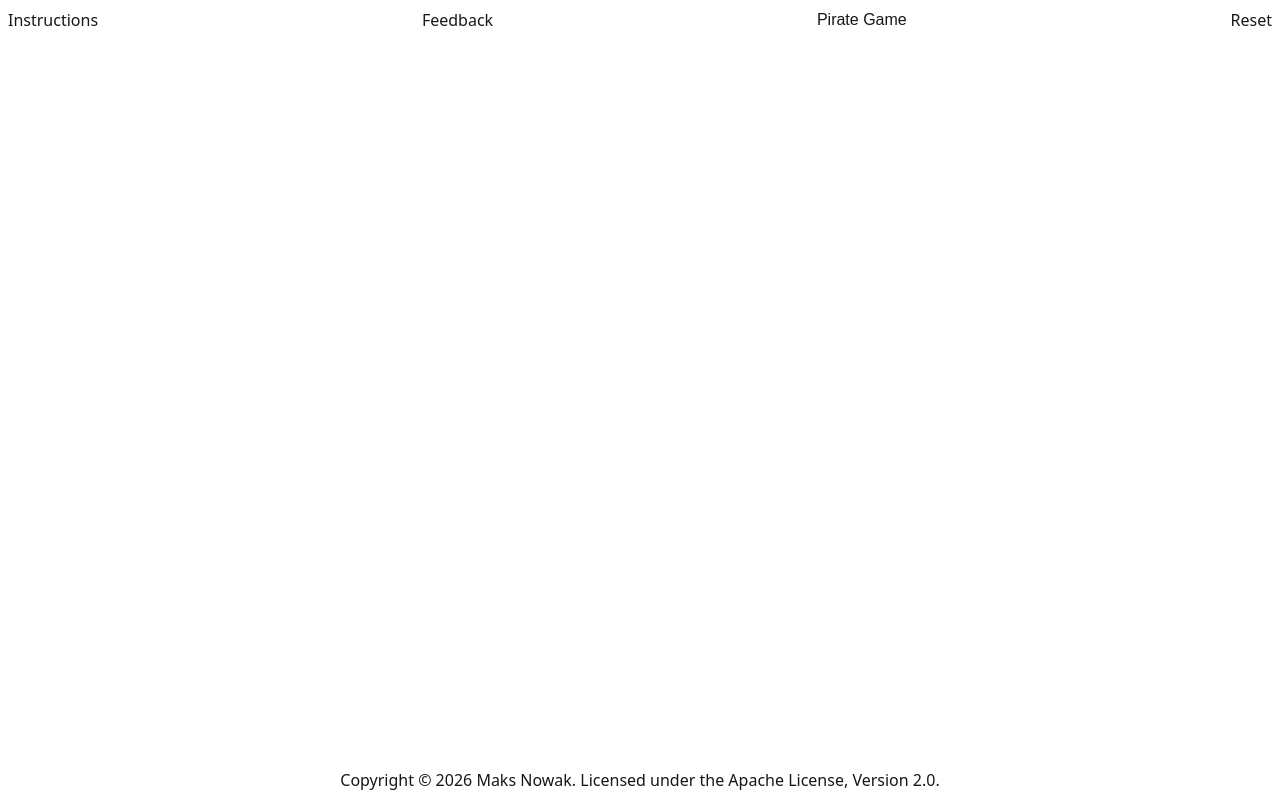
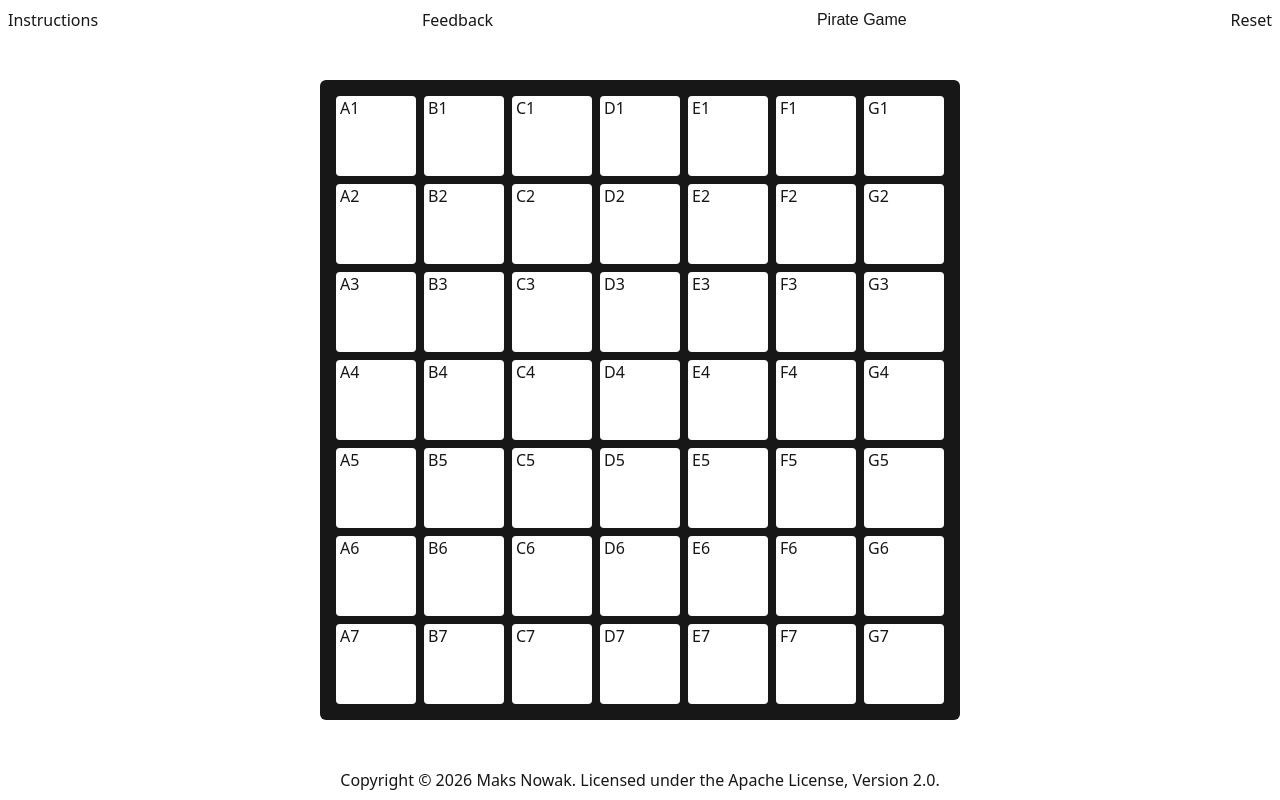
Before and after one commit to f2reninj5/Pirate-Game, a Next.js app: page / in a window 1280 px wide. Built offline with nearby package versions, Linux system fonts and the light colour scheme; a web font is replaced by a local one.

Commit message:
Create grid component

```diff
--- a/src/app/page.tsx
+++ b/src/app/page.tsx
@@ -1,3 +1,5 @@
+import Grid from "@/component/grid";
+
 export default function Home() {
   return (
     <>
@@ -7,7 +9,9 @@ export default function Home() {
         <h1 className="font-pirate">Pirate Game</h1>
         <button type="button">Reset</button>
       </header>
-      <main></main>
+      <main>
+        <Grid></Grid>
+      </main>
       <footer className="flex flex-row justify-center items-center">
         <span>
           Copyright © 2026 Maks Nowak. Licensed under the{" "}
--- /dev/null
+++ b/src/component/grid.tsx
@@ -0,0 +1,17 @@
+export default function Grid() {
+  const letters = ["A", "B", "C", "D", "E", "F", "G"];
+
+  const labels = Array.from({ length: 7 }, (_, i) =>
+    letters.map((x) => `${x}${i + 1}`),
+  ).flat();
+
+  return (
+    <div className="grid grid-cols-7 gap-2 bg-dark p-4 m-auto rounded-md w-[80vmin] h-[80vmin]">
+      {labels.map((label, _) => (
+        <div className="block bg-light rounded-sm" key={label}>
+          <span className="m-1">{label}</span>
+        </div>
+      ))}
+    </div>
+  );
+}
```
